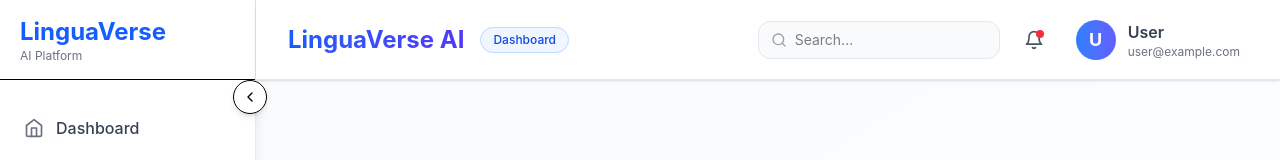
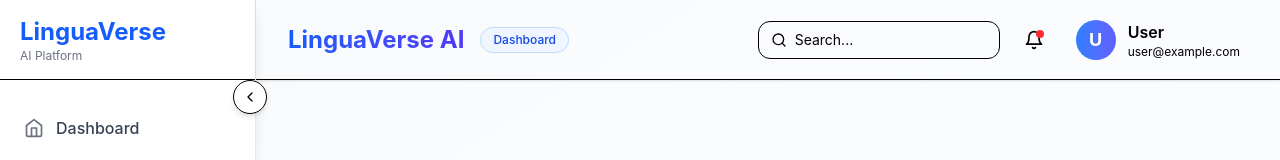
Before and after one commit to DishaAgarwalla/LinguaVerse-AI, a React (Vite) app in the folder client/: page /settings in a window 1280 px wide. Shown: the top 160 px of the page. Built offline with nearby package versions, Linux system fonts and the light colour scheme; no server answers; sample sign-in values are in the browser's storage.

Commit message:
refactor(layout): improve dashboard navigation

```diff
--- a/client/src/components/layout/DashboardNavbar.tsx
+++ b/client/src/components/layout/DashboardNavbar.tsx
@@ -32,171 +32,253 @@ const DashboardNavbar = () => {
   };
 
   return (
-    <header className="sticky top-0 z-40 flex h-20 items-center justify-between border-b border-gray-200 bg-white px-8 shadow-sm">
-
+    <header
+      className="
+      sticky
+      top-0
+      z-40
+      flex
+      h-20
+      items-center
+      justify-between
+      border-b
+      border-[var(--border)]
+      bg-[var(--surface)]
+      text-[var(--text)]
+      px-8
+      shadow-sm
+      transition-colors
+      duration-300
+    "
+    >
       {/* Left */}
 
       <div className="flex items-center gap-4">
-
         <h1 className="bg-gradient-to-r from-blue-600 to-indigo-600 bg-clip-text text-2xl font-bold text-transparent">
           LinguaVerse AI
         </h1>
 
-        <span className="hidden rounded-full border border-blue-200 bg-blue-50 px-3 py-1 text-xs font-medium text-blue-700 md:inline-flex">
+        <span
+          className="
+          hidden
+          rounded-full
+          border
+          border-blue-200
+          bg-blue-50
+          px-3
+          py-1
+          text-xs
+          font-medium
+          text-blue-700
+          md:inline-flex
+        "
+        >
           Dashboard
         </span>
-
       </div>
 
       {/* Right */}
 
       <div className="flex items-center gap-4">
-
         {/* Search */}
 
-        <div className="hidden items-center gap-2 rounded-xl border border-gray-200 bg-gray-50 px-3 py-2 lg:flex">
-
-          <FiSearch className="text-gray-400" />
+        <div
+          className="
+          hidden
+          items-center
+          gap-2
+          rounded-xl
+          border
+          border-[var(--border)]
+          bg-[var(--surface-2)]
+          px-3
+          py-2
+          lg:flex
+        "
+        >
+          <FiSearch className="text-[var(--text-secondary)]" />
 
           <input
             type="text"
             placeholder="Search..."
-            className="w-48 bg-transparent text-sm outline-none"
+            className="
+            w-48
+            bg-transparent
+            text-sm
+            text-[var(--text)]
+            placeholder:text-[var(--text-secondary)]
+            outline-none
+          "
           />
-
         </div>
 
         {/* Notification */}
 
-        <button className="relative rounded-xl p-2 transition hover:bg-gray-100">
-
-          <FiBell className="h-5 w-5 text-gray-600" />
+        <button
+          className="
+          relative
+          rounded-xl
+          p-2
+          transition
+          hover:bg-[var(--surface-2)]
+        "
+        >
+          <FiBell className="h-5 w-5 text-[var(--text)]" />
 
           <span className="absolute right-2 top-2 h-2 w-2 rounded-full bg-red-500"></span>
-
         </button>
 
         {/* User */}
 
         <div className="relative">
-
           <button
             onClick={() =>
               setIsDropdownOpen(!isDropdownOpen)
             }
-            className="flex items-center gap-3 rounded-xl p-2 transition hover:bg-gray-100"
+            className="
+            flex
+            items-center
+            gap-3
+            rounded-xl
+            p-2
+            transition
+            hover:bg-[var(--surface-2)]
+          "
           >
-
             <div className="flex h-10 w-10 items-center justify-center rounded-full bg-gradient-to-r from-blue-500 to-indigo-500 text-lg font-bold text-white">
-
               {name.charAt(0).toUpperCase()}
-
             </div>
 
             <div className="hidden text-left md:block">
-
-              <p className="font-semibold text-gray-700">
+              <p className="font-semibold text-[var(--text)]">
                 {name}
               </p>
 
-              <p className="text-xs text-gray-500">
+              <p className="text-xs text-[var(--text-secondary)]">
                 {email}
               </p>
-
             </div>
-
           </button>
 
           {isDropdownOpen && (
-
-            <div className="absolute right-0 mt-3 w-64 overflow-hidden rounded-2xl border border-gray-200 bg-white shadow-xl">
-
-              <div className="border-b bg-gradient-to-r from-blue-50 to-indigo-50 p-5">
-
+            <div
+              className="
+              absolute
+              right-0
+              mt-3
+              w-64
+              overflow-hidden
+              rounded-2xl
+              border
+              border-[var(--border)]
+              bg-[var(--surface)]
+              shadow-xl
+              transition-colors
+            "
+            >
+              <div className="border-b border-[var(--border)] bg-[var(--surface-2)] p-5">
                 <div className="flex items-center gap-3">
-
                   <div className="flex h-12 w-12 items-center justify-center rounded-full bg-gradient-to-r from-blue-500 to-indigo-500 text-lg font-bold text-white">
-
                     {name.charAt(0).toUpperCase()}
-
                   </div>
 
                   <div>
-
-                    <h3 className="font-semibold">
+                    <h3 className="font-semibold text-[var(--text)]">
                       {name}
                     </h3>
 
-                    <p className="text-sm text-gray-500">
+                    <p className="text-sm text-[var(--text-secondary)]">
                       {email}
                     </p>
-
                   </div>
-
                 </div>
-
               </div>
-
-              <button
-                onClick={() =>
-                  navigate("/profile")
-                }
-                className="flex w-full items-center gap-3 px-5 py-3 transition hover:bg-gray-100"
+                            <button
+                onClick={() => {
+                  setIsDropdownOpen(false);
+                  navigate("/profile");
+                }}
+                className="
+                flex
+                w-full
+                items-center
+                gap-3
+                px-5
+                py-3
+                text-[var(--text)]
+                transition
+                hover:bg-[var(--surface-2)]
+              "
               >
-
                 <FiUser />
-
                 My Profile
-
               </button>
 
               <button
-                onClick={() =>
-                  navigate("/profile/edit")
-                }
-                className="flex w-full items-center gap-3 px-5 py-3 transition hover:bg-gray-100"
+                onClick={() => {
+                  setIsDropdownOpen(false);
+                  navigate("/profile/edit");
+                }}
+                className="
+                flex
+                w-full
+                items-center
+                gap-3
+                px-5
+                py-3
+                text-[var(--text)]
+                transition
+                hover:bg-[var(--surface-2)]
+              "
               >
-
                 <FiEdit />
-
                 Edit Profile
-
               </button>
 
               <button
-                onClick={() =>
-                  navigate("/settings")
-                }
-                className="flex w-full items-center gap-3 px-5 py-3 transition hover:bg-gray-100"
+                onClick={() => {
+                  setIsDropdownOpen(false);
+                  navigate("/settings");
+                }}
+                className="
+                flex
+                w-full
+                items-center
+                gap-3
+                px-5
+                py-3
+                text-[var(--text)]
+                transition
+                hover:bg-[var(--surface-2)]
+              "
               >
-
                 <FiSettings />
-
                 Settings
-
               </button>
 
-              <hr />
+              <hr className="border-[var(--border)]" />
 
               <button
                 onClick={logout}
-                className="flex w-full items-center gap-3 px-5 py-3 text-red-600 transition hover:bg-red-50"
+                className="
+                flex
+                w-full
+                items-center
+                gap-3
+                px-5
+                py-3
+                text-red-500
+                transition
+                hover:bg-red-500/10
+              "
               >
-
                 <FiLogOut />
-
                 Logout
-
               </button>
-
             </div>
-
           )}
-
         </div>
-
       </div>
-
     </header>
   );
 };
```
